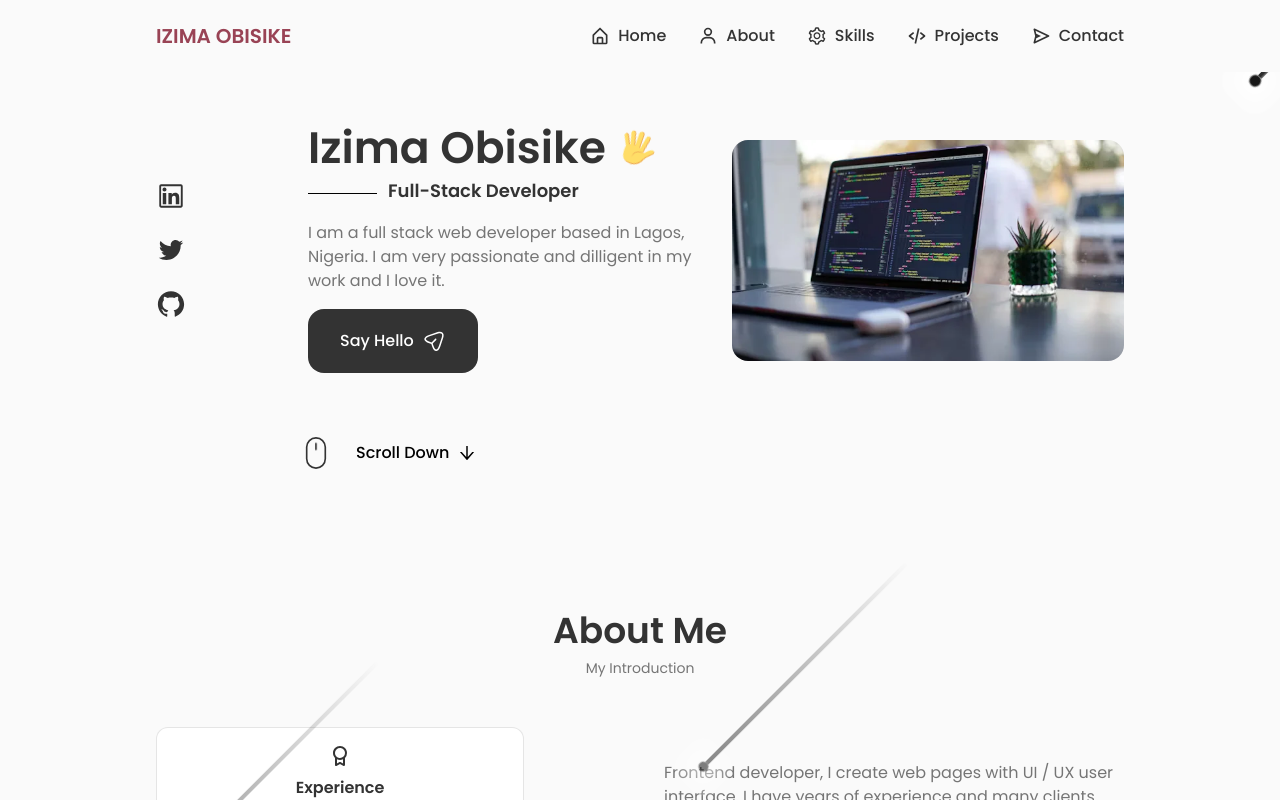
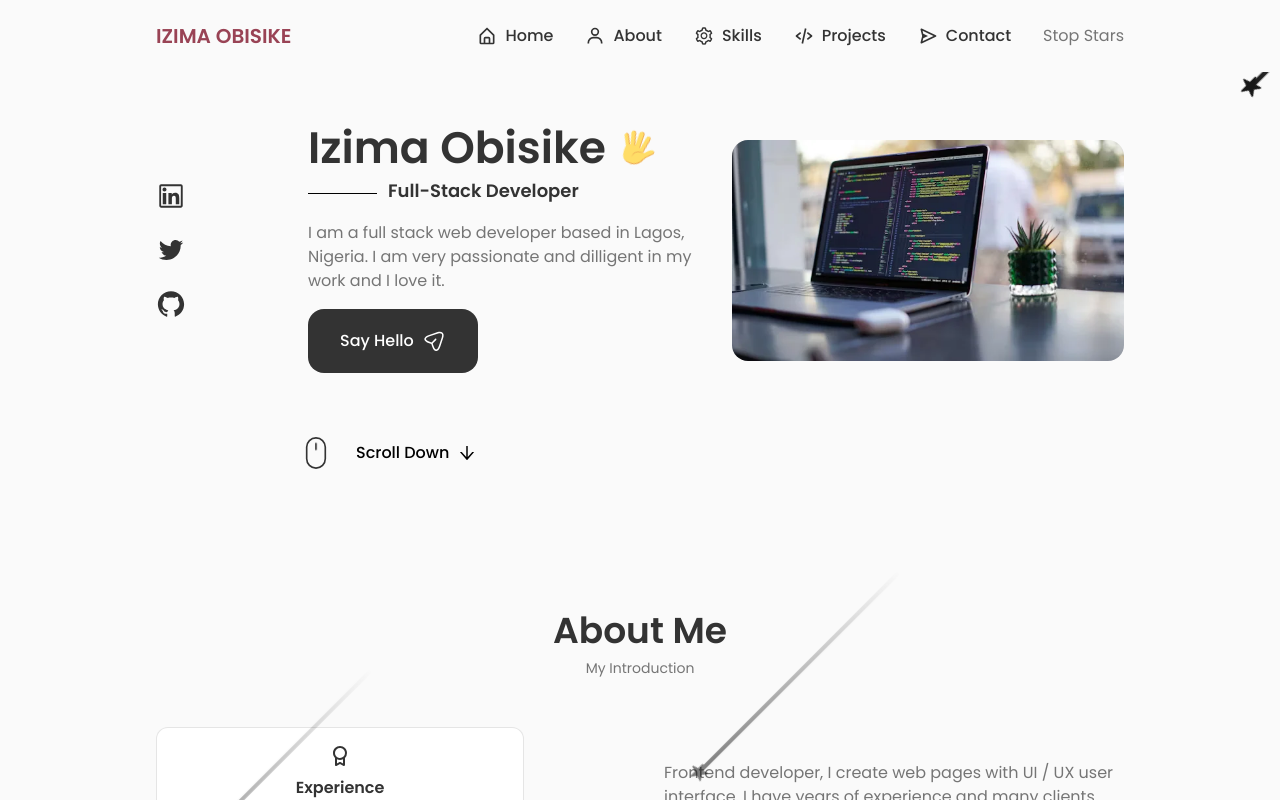
Before and after one commit to Izima01/portfolio1.0, a React (Vite) app: page / in a window 1280 px wide. Shown: the top 800 px of the page. Built offline with nearby package versions, Linux system fonts and the light colour scheme.

Commit message:
made them actual stars

```diff
--- a/src/App.jsx
+++ b/src/App.jsx
@@ -1,3 +1,4 @@
+import { useState } from 'react';
 import './App.css';
 import About from './components/About/About';
 import Contact from './components/Contact/Contact';
@@ -10,17 +11,18 @@ import Skills from './components/Skills/Skills';
 import Stars from './components/Stars';
 
 function App() {
+  const [showStars, setshowStars] = useState(true);
 
   return (
     <>
-      <Header />
+      <Header setshowStars={setshowStars} showStars={showStars} />
       <main>
         <Home />
         <About />
         <Skills />
         <Projects />
         <Contact />
-        <Stars />
+        <Stars showStars={showStars}  />
       </main>
       <Footer />
       <ScrollUp />
--- a/src/components/Header.jsx
+++ b/src/components/Header.jsx
@@ -22,7 +22,8 @@ const navs = [
     }
 ];
 
-const Header = () => {
+// eslint-disable-next-line react/prop-types
+const Header = ({ setshowStars, showStars }) => {
     const [showMenu, setShowMenu] = useState(false);
     const [lower, setLower] = useState(false);
 
@@ -50,6 +51,7 @@ const Header = () => {
                             </li>
                         )
                     })}
+                    <button onClick={() => setshowStars(pre => !pre)}>{showStars ? "Stop" : "Start"} Stars</button>
                 </ul>
                 <AiOutlineClose className='md:hidden block text-[#333333] font-medium absolute md:static right-6 bottom-4 cursor-pointer text-2xl hover:text-black' onClick={() => setShowMenu(false)} />
             </div>
--- a/src/components/Projects/ProjectItems.jsx
+++ b/src/components/Projects/ProjectItems.jsx
@@ -6,15 +6,14 @@ const ProjectItems = ({ title, image, stack, description, github, live, id }) =>
         <article className={`overflow-hidden flex gap-4 items-center md:items-stretch flex-col md:flex-row border-b-slate-400 border-b-2 md:border-none pb-2 md:pb-0 ${id % 2 == 0 ? 'md:flex-row-reverse' : ''} w-full md:h-[21rem]`}>
             <img
                 width={560}
-                // height={340}
+                height={340}
                 loading='lazy'
                 src={image} alt={title}
-                className='h-full'
             />
             <div className="card_body w-full md:w-5/12 p-2">
                 <h3 className="text-2xl font-semibold text-black mb-4">{title}</h3>
                 <p className="text-[#757575] mb-2">{description}</p>
-                <ul className="flex gap-2.5 mb-6 flex-wrap">
+                <ul className="flex gap-2.5 mb-5 flex-wrap">
                     {stack.map((st, i) => (
                         <li className="px-4 text-sm py-1 bg-white rounded-md shadow-md shadow-slate-300" key={i}>{st}</li>
                     ))}
--- a/src/components/Stars.css
+++ b/src/components/Stars.css
@@ -1,35 +1,27 @@
 .star {
     position: fixed;
-    z-index: 3;
+    z-index: 6;
     top: 50%;
     left: 50%;
-    width: 10px;
-    height: 10px;
-    background-color: #080808;
-    border-radius: 50%;
-    box-shadow: 0 0 0 6px rgba(255, 255, 255, 0.4), 0 0 0 12px rgba(255, 255, 255, 0.4), 0 0 0 20px rgba(255, 255, 255, 0.4);
+    display: block;
     animation: shoot 4s linear infinite;
 }
 
+.star.stop {
+    display: none;
+}
+
 .star::before {
-    z-index: 10;
+    z-index: 3;
     content: '';
     position: absolute;
-    top: 50%;
+    top: 56%;
     left: 10px;
     width: 280px;
     height: 4px;
+    /* border-radius: 10%; */
     transform: translateY(-50%);
-    background: linear-gradient(90deg, #1d1d1d, transparent);
-}
-
-@keyframes animateBg {
-    0%, 100% {
-        transform: scale(1);
-    }
-    50% {
-        transform: scale(1.2);
-    }
+    background: linear-gradient(90deg, #080808, transparent);
 }
 
 @keyframes shoot {
@@ -136,7 +128,8 @@
     .star:nth-of-type(1) {
         right: 0;
         animation-delay: 1.2s;
-        animation-duration: 1s;
+        animation-duration: 2.2s;
+        transform: rotate(200deg);
     }
 
     .star:nth-of-type(2) {
@@ -151,7 +144,7 @@
 
     .star:nth-of-type(4) {
         right: 120px;
-        animation-duration: 2.5s;
+        animation-duration: 4.5s;
     }
 
     .star:nth-of-type(5) {
@@ -162,31 +155,30 @@
 
     .star:nth-of-type(6) {
         top: -24px;
-        right: 220px;
-        animation-duration: 4.2s;
+        right: -60px;
+        animation-duration: 3.2s;
     }
 
     .star:nth-of-type(7) {
-        right: -40px;
-        animation-duration: 3.4s;
+        right: -80px;
+        animation-duration: 3.8s;
     }
 
     .star:nth-of-type(8) {
-        right: -60px;
-        animation-duration: 3.8s;
+        right: -140px;
+        animation-duration: 3s;
     }
 
     .star:nth-of-type(9) {
-        right: -120px;
-        animation-duration: 3.2s;
+        right: -200px;
+        animation-duration: 4s;
     }
 
     .star:nth-of-type(10) {
-        top: -20px;
+        top: -200px;
         right: 150px;
-        left: initial;
         animation-delay: 1s;
-        animation-duration: 4s;
+        animation-duration: 3.3s;
     }
 }
 
--- a/src/components/Stars.jsx
+++ b/src/components/Stars.jsx
@@ -1,18 +1,40 @@
 import './Stars.css';
+import { IoIosStar } from "react-icons/io";
 
-const Stars = () => {
+// eslint-disable-next-line react/prop-types
+const Stars = ({ showStars }) => {
   return (
     <>
-      <span className='star'></span>
-      <span className='star'></span>
-      <span className='star'></span>
-      <span className='star'></span>
-      <span className='star'></span>
-      <span className='star'></span>
-      <span className='star'></span>
-      <span className='star'></span>
-      <span className='star'></span>
-      <span className='star'></span>
+      <span className={showStars ? 'star' : 'star stop'}>
+        <IoIosStar size={20} color='#080808' />
+        </span>
+      <span className={showStars ? 'star' : 'star stop'}>
+        <IoIosStar size={20} color='#080808' />
+        </span>
+      <span className={showStars ? 'star' : 'star stop'}>
+        <IoIosStar size={20} color='#080808' />
+        </span>
+      <span className={showStars ? 'star' : 'star stop'}>
+        <IoIosStar size={20} color='#080808' />
+        </span>
+      <span className={showStars ? 'star' : 'star stop'}>
+        <IoIosStar size={20} color='#080808' />
+        </span>
+      <span className={showStars ? 'star' : 'star stop'}>
+        <IoIosStar size={20} color='#080808' />
+        </span>
+      <span className={showStars ? 'star' : 'star stop'}>
+        <IoIosStar size={20} color='#080808' />
+        </span>
+      <span className={showStars ? 'star' : 'star stop'}>
+        <IoIosStar size={20} color='#080808' />
+        </span>
+      <span className={showStars ? 'star' : 'star stop'}>
+        <IoIosStar size={20} color='#080808' />
+        </span>
+      <span className={showStars ? 'star' : 'star stop'}>
+        <IoIosStar size={20} color='#080808' />
+        </span>
     </>
   )
 }
```
